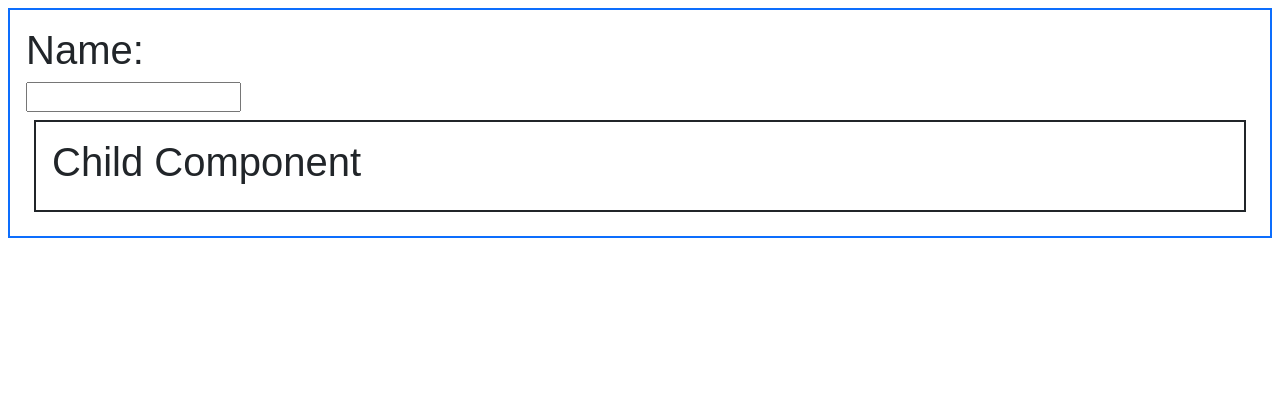
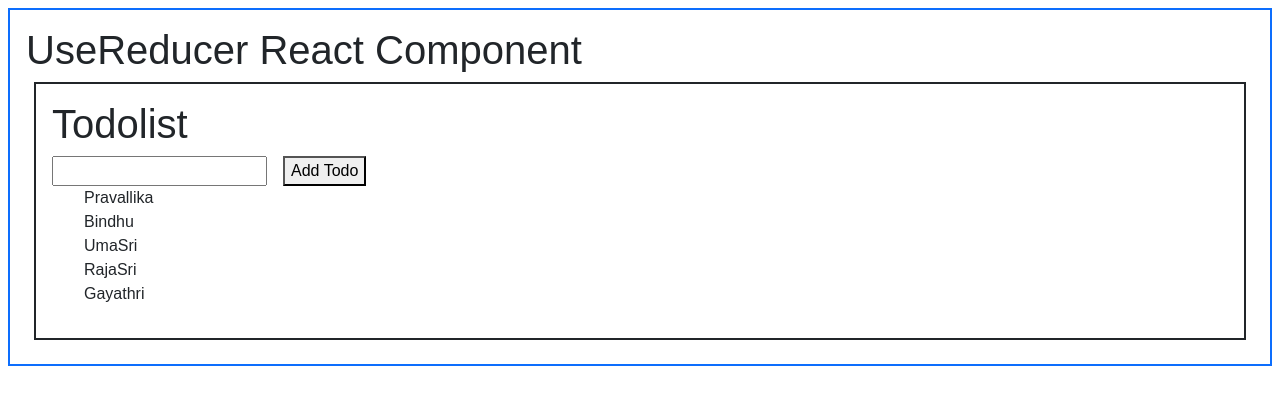
Before and after one commit to Pravallika8143/React-JS-Advanced, a React (Vite) app: page / in a window 1280 px wide. Shown: the top 404 px of the page. Built offline with nearby package versions, Linux system fonts and the light colour scheme.

Commit message:
useReducer-counter-todolist-projects

```diff
--- a/package.json
+++ b/package.json
@@ -11,7 +11,8 @@
   },
   "dependencies": {
     "react": "^19.1.1",
-    "react-dom": "^19.1.1"
+    "react-dom": "^19.1.1",
+    "uuid": "^13.0.0"
   },
   "devDependencies": {
     "@eslint/js": "^9.33.0",
--- a/src/App.jsx
+++ b/src/App.jsx
@@ -1,25 +1,12 @@
-import React, { useCallback } from 'react'
-// import Counter from './Counter'
-import ChildComp from './ChildComp'
+import Counter from "./Counter"
+import Todolist from "./Todolist"
 
 function App() {
-    var [name,setName] = React.useState("");
-    var d = React.useMemo(() => {
-         return [33, 55]
-    },[]);
-    var f= React.useMemo(() => {
-        return {food:"biryani"}
-    },[]);
-    var greeting = useCallback(function(){
-      alert("Function Rendered")
-    },[]);
       return (
         <div className='border border-2 border-primary m-2 p-3'>
-            <div>
-              <h1>Name:{name}</h1>
-            </div>
-            <input type='text' onChange={(e)=>{setName(e.target.value)}}/>
-            <ChildComp a={3} b={"Pravallika"} c={d} e={f} g={greeting}></ChildComp>
+            <h1>UseReducer React Component</h1>
+            {/* <Counter></Counter> */}
+            <Todolist></Todolist>
         </div>
   )
 }
--- a/src/ChildComp.jsx
+++ /dev/null
@@ -1,13 +0,0 @@
-import React from 'react'
-
-function ChildComp() {
-
-console.log("Child Component Rendered")
-  return (
-    <div className='border border-2 border-dark m-2 p-3'>
-      <h1>Child Component</h1>
-    </div>
-  )
-}
-
-export default React.memo(ChildComp);
--- /dev/null
+++ b/src/Counter.jsx
@@ -0,0 +1,31 @@
+import React, { useReducer } from 'react'
+const initialState = {
+    count : 0
+}
+function reducer(state = initialState,action){
+    // if(action.type==='INC'){
+    //     return {...state,count:state.count+1}
+    // }
+    // if(action.type==='DEC'){
+    //     return {...state,count:state.count-1}
+    // }
+
+    switch(action.type){
+        case "INC":
+            return {...state,count:state.count+1}
+        case "DEC":
+            return {...state,count:state.count-1}
+    }
+}
+function Counter() {
+    var [state,dispatch] = useReducer(reducer,initialState)
+  return (
+    <div className='border border-2 border-info m-2 p-3'>
+        <h1>Counter:{state.count}</h1>
+        <button  className= "me-3" onClick={() => {dispatch({type:"INC"})}}>INCREMENT</button>
+        <button onClick={() => {dispatch({type:"DEC"})}}>DECREMENT</button>
+    </div>
+  )
+}
+
+export default Counter
--- /dev/null
+++ b/src/Todolist.jsx
@@ -0,0 +1,36 @@
+import React, { useReducer } from 'react'
+import { v4 as uuidv4 } from 'uuid';
+import { alltodos } from './todos'
+
+const initialState = {
+    todos:[...alltodos],
+    newState:{title:"",status:false,id:uuidv4()}
+};
+const reducer = (state = initialState,action) => {
+    switch(action.type){
+        case "ADDTODO":
+            return {...state,todos:[...state.todos,{...state.newState}]};
+        case "UPDATENEWTODO":
+            return {...state,newState:{...state.newState,title:action.payload}}
+    }
+}
+function Todolist() {
+    var [state,dispatch] = useReducer(reducer,initialState);
+    console.log("Todolist Rendered")
+  return (
+    <div className='border border-2 border-dark m-2 p-3'>
+        <h1>Todolist</h1>
+        <input type = "text" onChange={(e)=>{dispatch({type:"UPDATENEWTODO",payload:e.target.value})}} />
+        <button className='ms-3' onClick={() => {dispatch({type:"ADDTODO"})}}>Add Todo</button>
+        <ul style={{listStyle:'none'}}>
+            {
+                state.todos.map((todo)=>{
+                   return <li key={todo.id}>{todo.title}</li>
+                })
+            }
+        </ul>
+    </div>
+  )
+}
+
+export default React.memo(Todolist);
--- /dev/null
+++ b/src/todos.js
@@ -0,0 +1,29 @@
+import { v4 as uuidv4 } from 'uuid';
+
+export const alltodos = [
+    {
+        "title": "Pravallika",
+        "status": true,
+        "id": uuidv4(),
+    },
+    {
+        "title": "Bindhu",
+        "status": false,
+        "id": uuidv4(),
+    },
+    {
+        "title": "UmaSri",
+        "status": true,
+        "id": uuidv4(),
+    },
+    {
+        "title": "RajaSri",
+        "status": false,
+        "id": uuidv4(),
+    },
+    {
+        "title": "Gayathri",
+        "status": false,
+        "id": uuidv4(),
+    }
+]
```
Also changed, not shown: 1 other file (tests, documents, lock files or other folders).
